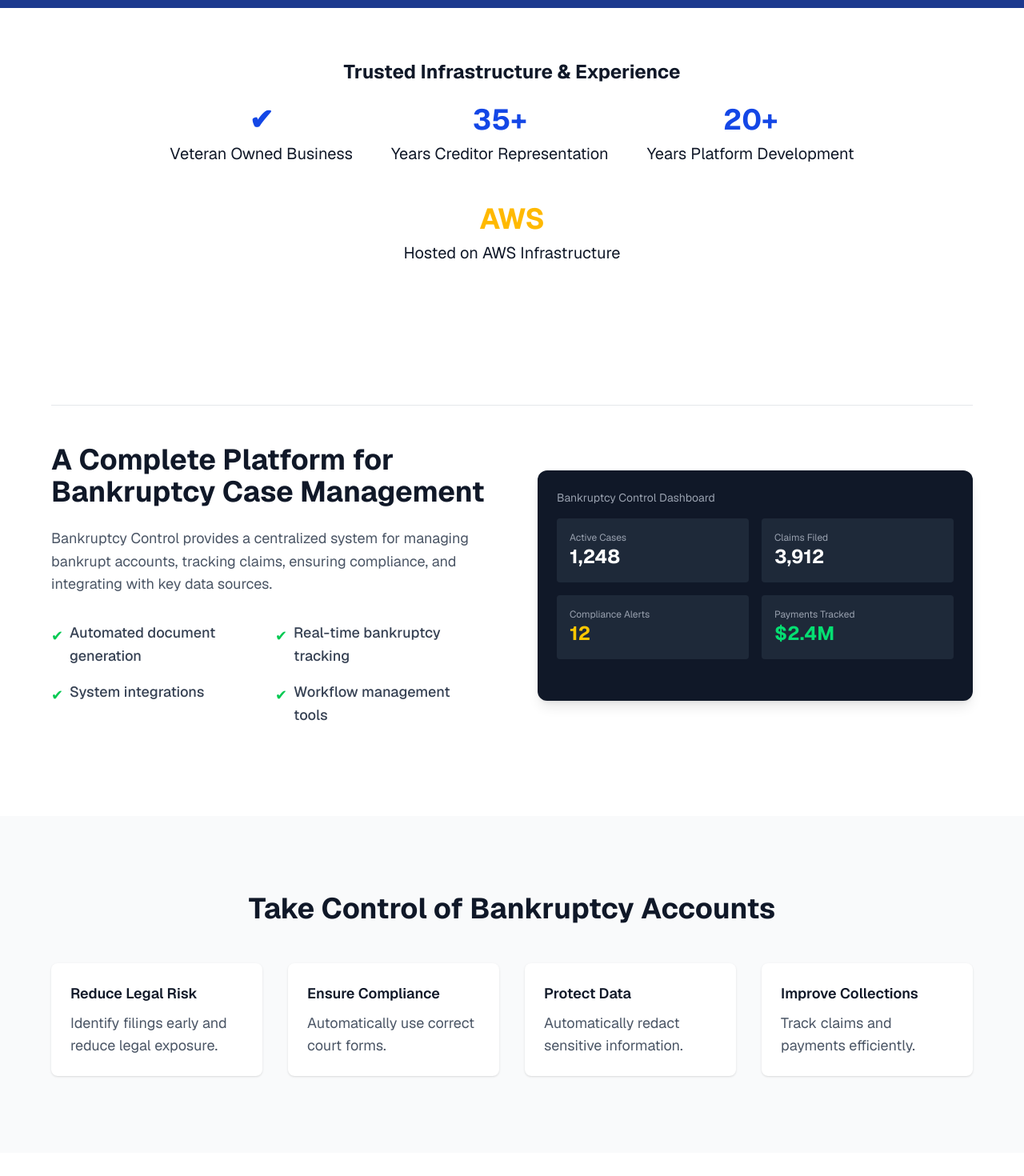
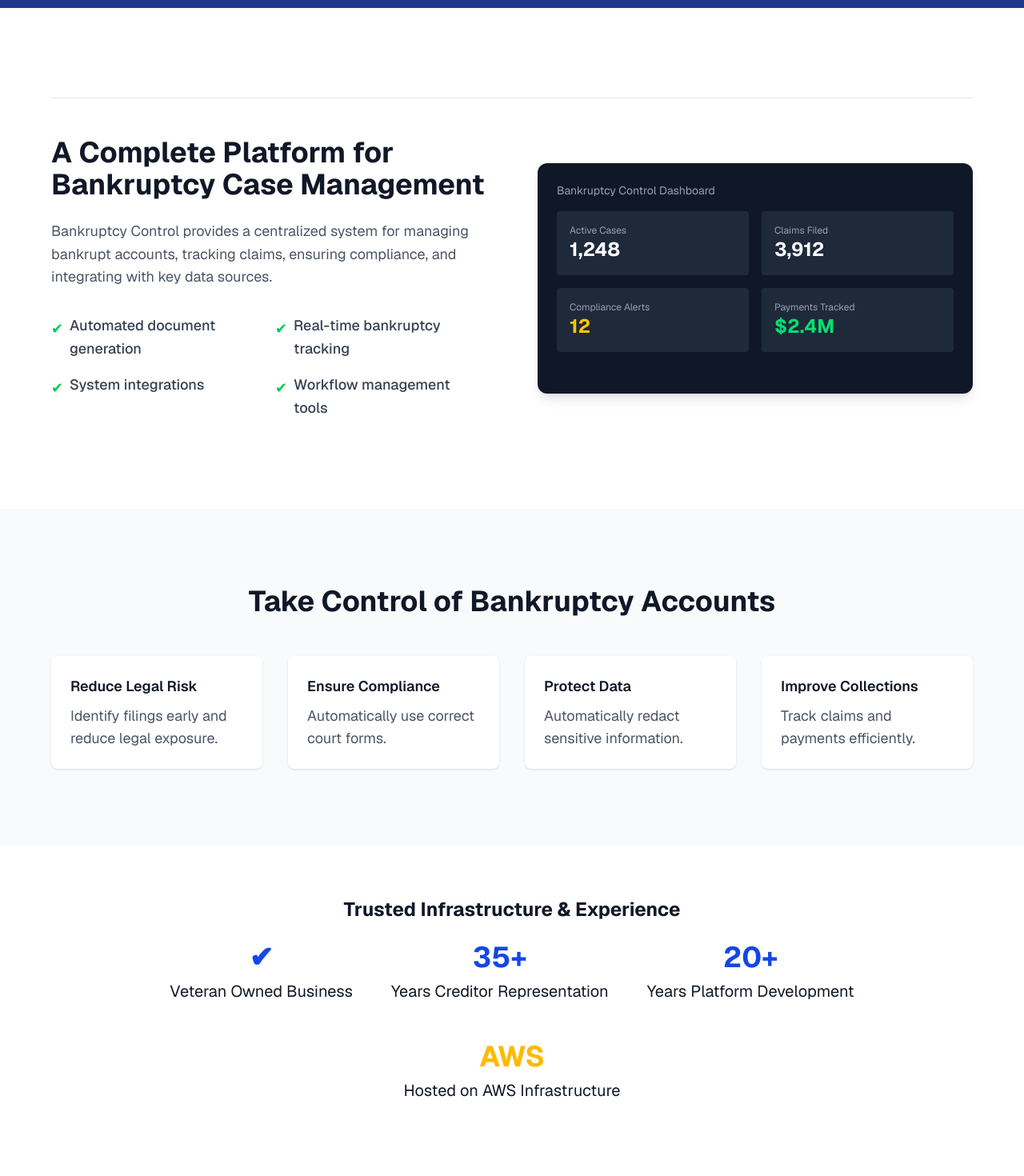
Before and after one commit to drumholliday/bc-website, a Next.js app: page / in a window 1280 px wide. Shown: the part 660-2130 px from the top of the page at 80% size. Built offline with nearby package versions, Linux system fonts and the light colour scheme.

Commit message:
moved credentials section down 2 spots and deleted commented out code.

```diff
--- a/package.json
+++ b/package.json
@@ -1,5 +1,5 @@
 {
-  "name": "jwhlaw-site",
+  "name": "bc-website",
   "version": "0.1.0",
   "private": true,
   "scripts": {
--- a/src/app/page.tsx
+++ b/src/app/page.tsx
@@ -67,46 +67,6 @@ export default function Home() {
         </div>
       </section>
 
-      {/* TRUST / CREDENTIALS */}
-      <section className="py-16 px-6 bg-white">
-        <div className="max-w-6xl mx-auto text-center">
-          <h3 className="text-2xl font-bold mb-6">
-            Trusted Infrastructure & Experience
-          </h3>
-
-          <div className="flex flex-wrap justify-center items-center gap-12">
-            {/* Veteran Owned */}
-            <div className="text-center">
-              <div className="text-4xl font-bold text-blue-700">✔</div>
-              <p className="text-xl text-black-700 mt-2">
-                Veteran Owned Business
-              </p>
-            </div>
-
-            {/* Experience */}
-            <div className="text-center">
-              <div className="text-4xl font-bold text-blue-700">35+</div>
-              <p className="text-xl text-black-700 mt-2">
-                Years Creditor Representation
-              </p>
-            </div>
-
-            <div className="text-center">
-              <div className="text-4xl font-bold text-blue-700">20+</div>
-              <p className="text-xl text-black-700 mt-2">
-                Years Platform Development
-              </p>
-            </div>
-            {/* AWS Hosting */}
-            <div className="text-center">
-              <div className="text-4xl font-bold text-amber-400">AWS</div>
-              <p className="text-xl text-black-700 mt-2">
-                Hosted on AWS Infrastructure
-              </p>
-            </div>
-          </div>
-        </div>
-      </section>
       {/* PRODUCT */}
       <section id="product" className="py-28 px-6 bg-white">
         <div className="max-w-6xl mx-auto">
@@ -220,6 +180,47 @@ export default function Home() {
         </div>
       </section>
 
+      {/* TRUST / CREDENTIALS */}
+      <section className="py-16 px-6 bg-white">
+        <div className="max-w-6xl mx-auto text-center">
+          <h3 className="text-2xl font-bold mb-6">
+            Trusted Infrastructure & Experience
+          </h3>
+
+          <div className="flex flex-wrap justify-center items-center gap-12">
+            {/* Veteran Owned */}
+            <div className="text-center">
+              <div className="text-4xl font-bold text-blue-700">✔</div>
+              <p className="text-xl text-black-700 mt-2">
+                Veteran Owned Business
+              </p>
+            </div>
+
+            {/* Experience */}
+            <div className="text-center">
+              <div className="text-4xl font-bold text-blue-700">35+</div>
+              <p className="text-xl text-black-700 mt-2">
+                Years Creditor Representation
+              </p>
+            </div>
+
+            <div className="text-center">
+              <div className="text-4xl font-bold text-blue-700">20+</div>
+              <p className="text-xl text-black-700 mt-2">
+                Years Platform Development
+              </p>
+            </div>
+            {/* AWS Hosting */}
+            <div className="text-center">
+              <div className="text-4xl font-bold text-amber-400">AWS</div>
+              <p className="text-xl text-black-700 mt-2">
+                Hosted on AWS Infrastructure
+              </p>
+            </div>
+          </div>
+        </div>
+      </section>
+
       {/* FAQ */}
       <section id="contact" className="py-24 px-6 bg-white">
         <div className="max-w-4xl mx-auto">
```
Also changed, not shown: src/app/globals.css (+0 -13 lines).
